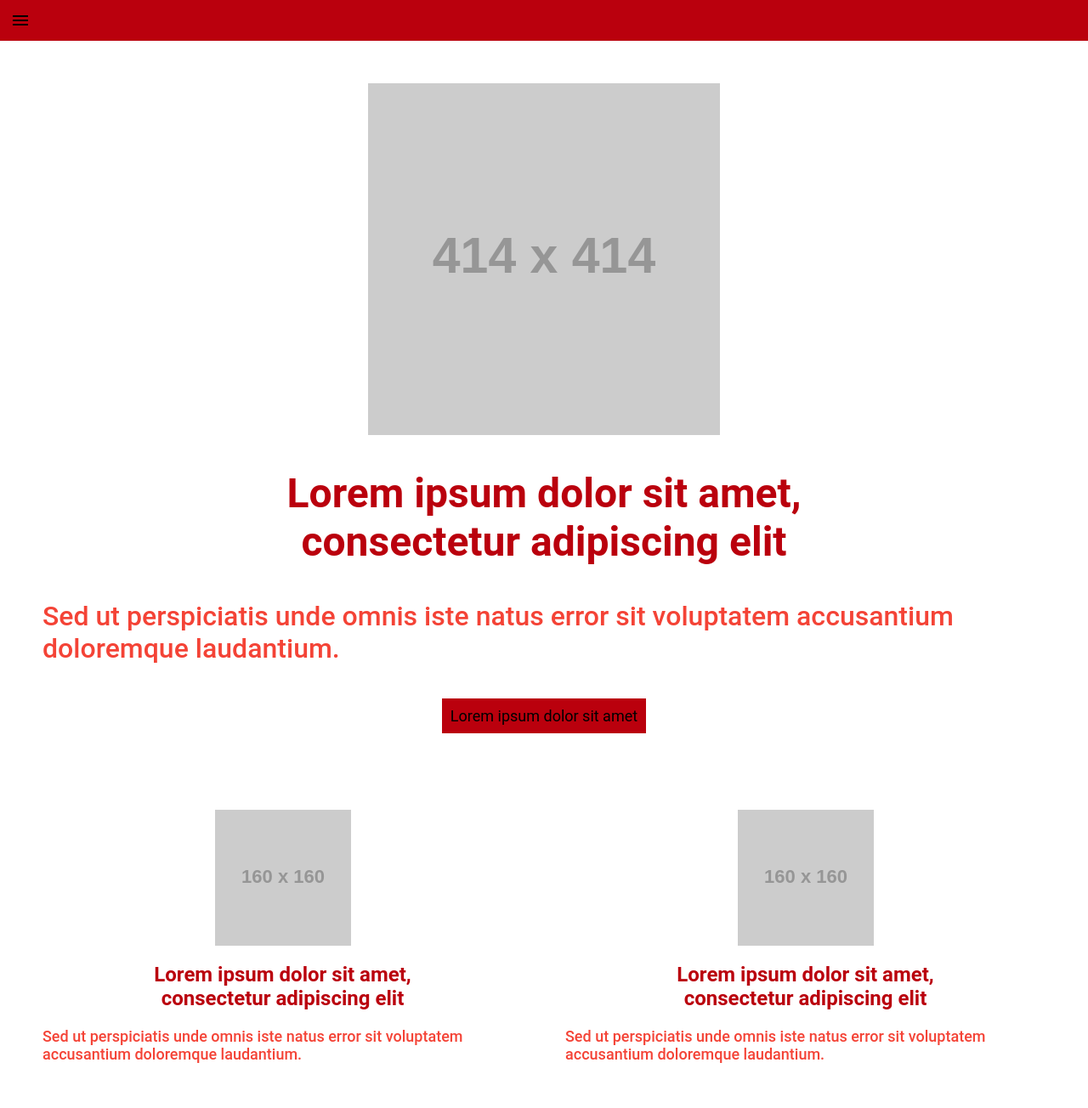
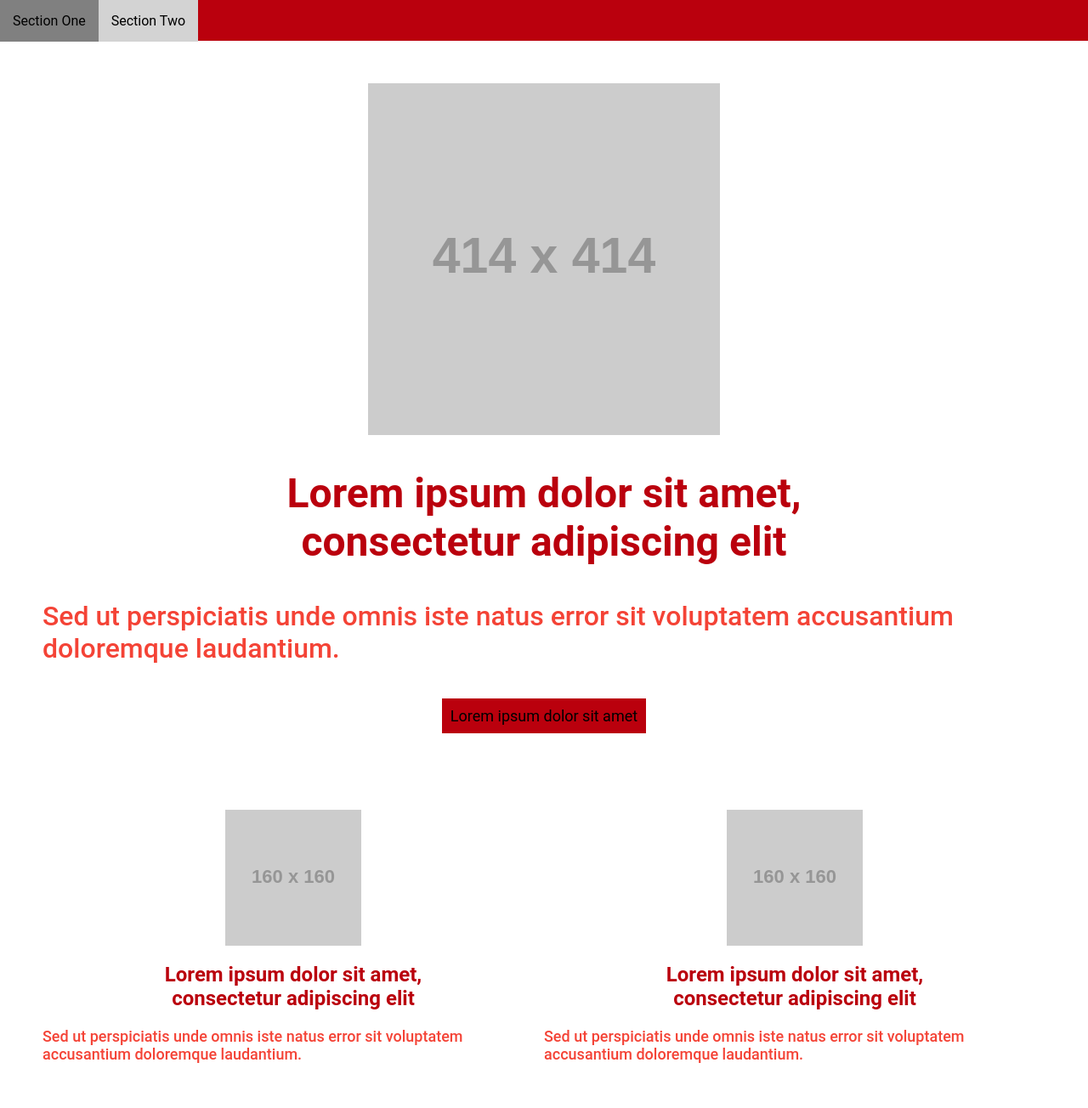
Before and after one commit to coozin/challenge, a website: page index.html in a window 1280 px wide. Shown: the whole page at 85% size. Drawn offline with Linux system fonts and the light colour scheme; placeholder pictures from the web are drawn by us.

Commit message:
all functionality, with breakpoints

```diff
--- a/index.html
+++ b/index.html
@@ -9,18 +9,26 @@
   </head>
   <body>
     <div class="navbar">
-      <div class="toggle-button" onclick="toggle()">
+      <div id="toggle-button-section" class="toggle-button" onclick="toggle()">
         <img id="toggle-menu" class="toggle-menu" src="icons/baseline-menu-24px.svg" alt="">
         <img id="toggle-close" class="toggle-close" src="icons/baseline-close-24px.svg" alt="">
+      </div>
+      <div id="large-links" class="large-links">
+        <div class="large-link-button">
+          <a class="large-link" href="#section-1">Section One</a>
+        </div>
+        <div class="large-link-button">
+          <a class="large-link" href="#section-2">Section Two</a>
+        </div>
       </div>
     </div>
     <div class="dropdown-area">
       <div id="dropdown" class="dropdown-menu">
         <div class="menu-button">
-          <a href="#section-1" onclick="toggle()">Section One</a>
+          <a class="menu-link" href="#section-1" onclick="toggle()">Section One</a>
         </div>
         <div class="menu-button">
-          <a href="#section-2" onclick="toggle()">Section Two</a>
+          <a class="menu-link" href="#section-2" onclick="toggle()">Section Two</a>
         </div>
       </div>
     </div>
@@ -39,7 +47,7 @@
     </div>
     <div class="section-two" id="section-2">
       <div class="section-small">
-        <img class="center" src="https://via.placeholder.com/160x160" alt="">
+        <img class="small-img center" src="https://via.placeholder.com/160x160" alt="">
         <div class="heading-small">
           Lorem ipsum dolor sit amet,<br />
           consectetur adipiscing elit
@@ -49,7 +57,7 @@
         </div>
       </div>
       <div class="section-small">
-        <img class="center" src="https://via.placeholder.com/160x160" alt="">
+        <img class="small-img center" src="https://via.placeholder.com/160x160" alt="">
         <div class="heading-small">
           Lorem ipsum dolor sit amet,<br />
           consectetur adipiscing elit
--- a/main.css
+++ b/main.css
@@ -1,7 +1,9 @@
+/* body */
 body {
   font-family: 'Roboto', sans-serif;
   margin: 0;
 }
+/* classes */
 .navbar {
   width: 100%;
   height: 48px;
@@ -44,12 +46,11 @@ body {
   margin-right: auto;
 }
 .section-two {
-  padding: 0 25px 50px 25px
+  padding: 0 50px 50px 50px
 }
 .section-small {
-  width: 50%;
-  display: table-cell;
-  padding: 0 25px 0 25px;
+  width: 100%;
+  padding: 0 0 50px 0;
 }
 .heading-small {
   padding: 20px;
@@ -84,3 +85,62 @@ body {
   text-align: center;
   cursor: pointer;
 }
+.menu-link {
+  text-decoration: none;
+  color: black;
+}
+.menu-button:hover {
+  background-color: grey;
+}
+.large-link {
+  float: left;
+  padding: 15px;
+  text-decoration: none;
+  color: black;
+  background-color: lightgrey;
+  cursor: pointer;
+}
+.large-link:hover {
+  background-color: grey;
+}
+/* id's */
+#toggle-button-section {
+  display: block;
+}
+#large-links {
+  display: none;
+}
+
+/* iPhone 5 */
+/* @media only screen and (min-width: 568px) {
+
+} */
+
+/* Nexus 7 */
+@media only screen and (min-width: 960px) {
+  .small-img {
+    float: left;
+    padding: 0 25px 0 0;
+  }
+  .section-small {
+    height: 200px;
+  }
+}
+
+/* iPad */
+@media only screen and (min-width: 1024px) {
+  #toggle-button-section {
+    display: none;
+  }
+  #large-links {
+    display: inline;
+  }
+  .section-small {
+    display: table-cell;
+    width: 50%;
+  }
+  .small-img {
+    float: none;
+    padding: 0;
+  }
+}
```
